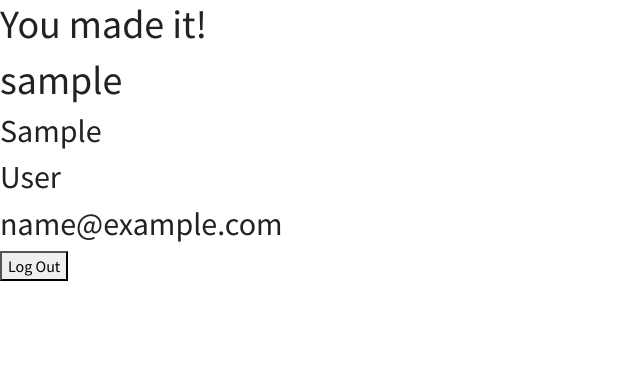
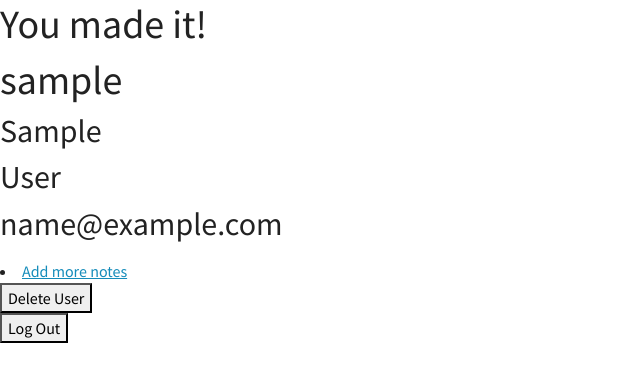
Before and after one commit to lynecha/flask-notes, a Flask app: a page that uses templates/user-page.html in a window 1280 px wide. Shown: the top 382 px of the page, without its empty margins (0-640 px from the left). Run offline with Flask 2, Linux system fonts and the light colour scheme; the visitor is signed in with stand-in values (Sample User, id 1); tables that the repository leaves empty hold one stand-in row (values such as "Sample post").

Commit message:
finished notes functionality

```diff
--- a/app.py
+++ b/app.py
@@ -1,6 +1,6 @@
 from flask import Flask, request, render_template, redirect, flash, session
-from models import db,connect_db,User
-from forms import RegisterForm, LoginForm, CSRFProtectForm
+from models import db,connect_db,User, Note
+from forms import RegisterForm, LoginForm, CSRFProtectForm, AddNoteForm, UpdateNoteForm
 from flask_bcrypt import Bcrypt
 
 
@@ -89,12 +89,12 @@
 def show_user_page(username):
     """Hidden profile page for logged-in users only."""
 
-    if "username" not in session:
+    if "username" not in session and session["username"] != username:
         flash("You must be logged in to view!")
         return redirect("/")
 
     else:
-        user =  User.query.filter_by(username=username).one()
+        user = User.query.get_or_404(username)
         form = CSRFProtectForm()
 
         return render_template("user-page.html", form=form, user=user, title="You made it!")
@@ -104,11 +104,100 @@
     """Log out user."""
     form = CSRFProtectForm()
 
-    print("LOGOUT**********")
-
     if form.validate_on_submit():
         session.pop("username")
 
-        print("INSIDE LOGOUT**********")
+    return redirect("/login")
 
-    return redirect("/login")
+@app.post("/users/<username>/delete")
+def delete_user(username):
+    """Delete user """
+
+    if "username" not in session:
+        flash("You must be logged in to view!")
+        return redirect("/")
+
+    form = CSRFProtectForm()
+
+
+    if form.validate_on_submit():
+        user = User.query.filter_by(username=username).one()
+        if user.notes:
+            user_notes = user.notes
+            db.session.delete(user_notes)
+        db.session.delete(user)
+        db.session.commit()
+        session.pop("username")
+
+        return redirect("/")
+
+@app.route("/users/<username>/notes/add", methods=["GET","POST"])
+def add_notes(username):
+    """display add note page and add notes on submit """
+
+    if "username" not in session:
+        flash("You must be logged in to view!")
+        return redirect("/")
+
+    form = AddNoteForm()
+
+    if form.validate_on_submit():
+        user = User.query.filter_by(username=username).one()
+
+        title = form.title.data
+        content = form.content.data
+
+        new_note = Note(title=title,content=content,owner=user.username)
+        db.session.add(new_note)
+        db.session.commit()
+
+        return redirect(f"/users/{user.username}")
+
+
+    else:
+        return render_template("add-note.html",form=form,title="Add Notes")
+
+
+@app.route("/notes/<int:note_id>/update", methods=["GET", "POST"])
+def edit_notes(note_id):
+    """Display edit note form and make updates on submit """
+
+    if "username" not in session:
+        flash("You must be logged in to view!")
+        return redirect("/")
+
+    note = Note.query.get(note_id)
+    form = UpdateNoteForm(obj=note)
+
+    if form.validate_on_submit():
+
+        note.title = form.title.data
+        note.content = form.content.data
+
+        db.session.commit()
+
+        return redirect(f"/users/{note.owner}")
+
+    else:
+        return render_template("edit-note.html", form=form,title="Edit Note")
+
+@app.post("/notes/<int:note_id>/delete")
+def delete_note(note_id):
+    """Delete note """
+
+    note = Note.query.get_or_404(note_id)
+    if "username" not in session and session["username"] != note.owner:
+        flash("You must be logged in to view!")
+        return redirect("/")
+
+    form = CSRFProtectForm()
+
+
+    if form.validate_on_submit():
+
+        username = note.owner
+
+        db.session.delete(note)
+        db.session.commit()
+
+        return redirect(f"/users/{username}")
--- a/forms.py
+++ b/forms.py
@@ -20,3 +20,15 @@
 
 class CSRFProtectForm(FlaskForm):
     """Form for logging out users."""
+
+class AddNoteForm(FlaskForm):
+    """Form for adding notes."""
+
+    title = StringField("Title", validators=[InputRequired()])
+    content = TextAreaField("Content" ,validators=[InputRequired()])
+
+class UpdateNoteForm(FlaskForm):
+    """Form for updating notes."""
+
+    title = StringField("Title", validators=[InputRequired()])
+    content = TextAreaField("Content" ,validators=[InputRequired()])
--- a/templates/user-page.html
+++ b/templates/user-page.html
@@ -7,6 +7,28 @@
 <h2>{{ user.last_name }}</h2>
 <h2>{{ user.email }}</h2>
 
+<div>
+  <ul>
+    {% for note in user.notes %}
+      <li><a href="/notes/{{note.id}}/update">{{note.title}}</a></li>
+
+      <form action="/notes/{{note.id}}/delete" method="POST">
+        {{ form.hidden_tag() }}
+        <button type="submit">Delete Note</button>
+      </form>
+    {% endfor %}
+  </ul>
+</div>
+
+<div>
+  <li><a href="/users/{{user.username}}/notes/add">Add more notes</a></li>
+</div>
+
+<form action="/users/{{user.username}}/delete" method="POST">
+  {{ form.hidden_tag() }}
+  <button type="submit">Delete User</button>
+</form>
+
 <form action="/logout" method="POST">
   {{ form.hidden_tag() }}
   <button type="submit">Log Out</button>
```
Also changed, not shown: models.py (+25 -0 lines), templates/add-note.html (added, +26 -0 lines), templates/edit-note.html (added, +26 -0 lines).
